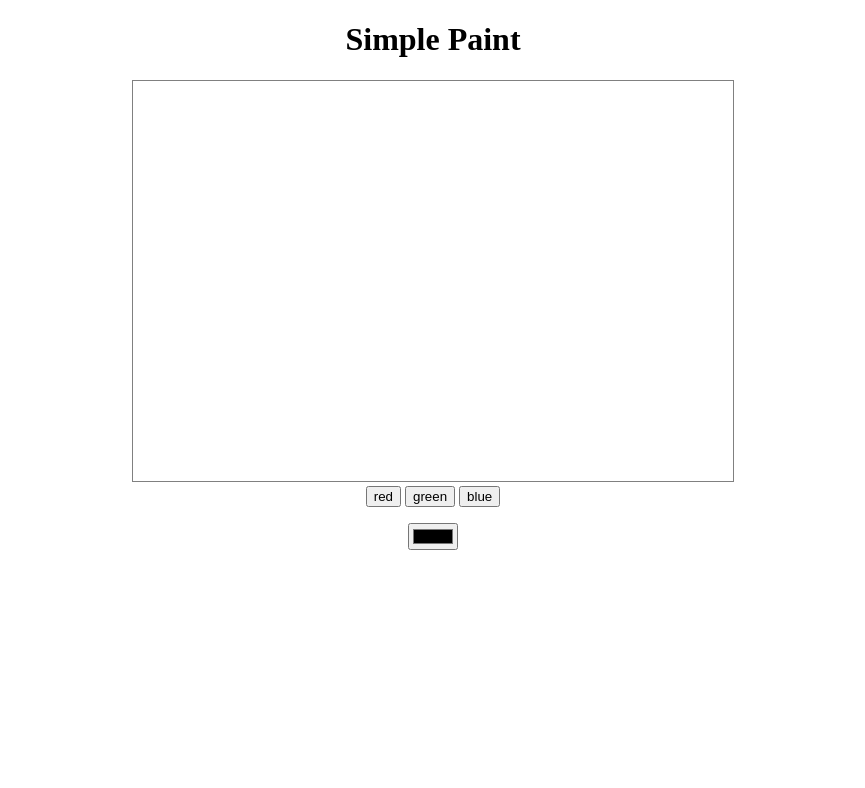
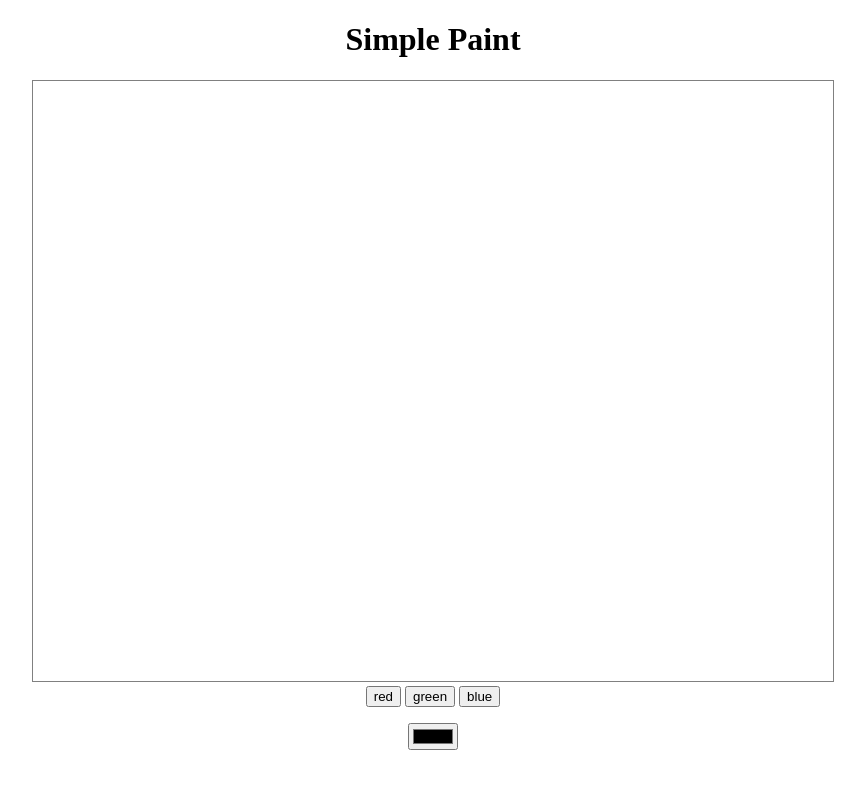
Before and after one commit to IbrahimIsmayilov/SimplePaintCS10, a plain HTML site: page index.html in a window 1280 px wide. Shown: the whole page, without its empty margins (207-1072 px from the left). Drawn offline with Linux system fonts and the light colour scheme.

Commit message:
Add files via upload

```diff
--- a/index.html
+++ b/index.html
@@ -15,7 +15,7 @@
     <div>
         <button id="redBtn">red</button> <button id="greenBtn">green</button> <button id="blueBtn">blue</button>
         <p>
-            <input type="color">
+            <input id="colorPicker" type="color">
         </p>
     </div>
 
--- a/main.js
+++ b/main.js
@@ -1,10 +1,10 @@
-// Simple Paint
+// Simple Paint idea {add an option whether you want to draw with lines or circles or squares, adding more colors as options}
 
 // Set up canvas and graphics context
 let cnv = document.getElementById("myCanvas");
 let ctx = cnv.getContext("2d");
-cnv.width = 600;
-cnv.height = 400;
+cnv.width = 800;
+cnv.height = 600;
 
 // Global Variables
 let mouseIsPressed = false
@@ -12,7 +12,7 @@ let mouseX, mouseY, pmouseX, pmouseY;
 let size = 5;
 let penColor = "black";
 
-ctx.lineCap = "round";
+// ctx.lineCap = "round";
 
 // Main Program Loop (60 FPS)
 requestAnimationFrame(loop);
@@ -61,7 +61,7 @@ function mousemoveHandler(event) {
 function keydownHandler(event) {
     console.log(event.code)
 
-    if (event.code === "Space") { /// use three equals recommended means string data can only  equal string and so forth very strict 2== means string data can equal string and number data
+    if (event.code === "Space") { /// use three equals recommended means string data can only equal string and so forth very strict 2== means string data can equal string and number data
         // Draw a background
         ctx.fillStyle = "white";
         ctx.fillRect(0, 0, cnv.width, cnv.height);
@@ -78,10 +78,11 @@ function keydownHandler(event) {
     }
 }
 
-// Button Events
+// Color Events
 document.getElementById("redBtn").addEventListener("click", setRed);
 document.getElementById("greenBtn").addEventListener("click", setGreen);
 document.getElementById("blueBtn").addEventListener("click", setBlue);
+document.getElementById("colorPicker").addEventListener("change", changeColor);
 
 function setRed() {
     penColor = "red";
@@ -94,3 +95,7 @@ function setGreen() {
 function setBlue() {
     penColor = "blue";
 }
+
+function changeColor() {
+    penColor = document.getElementById("colorPicker").value;
+}
```
